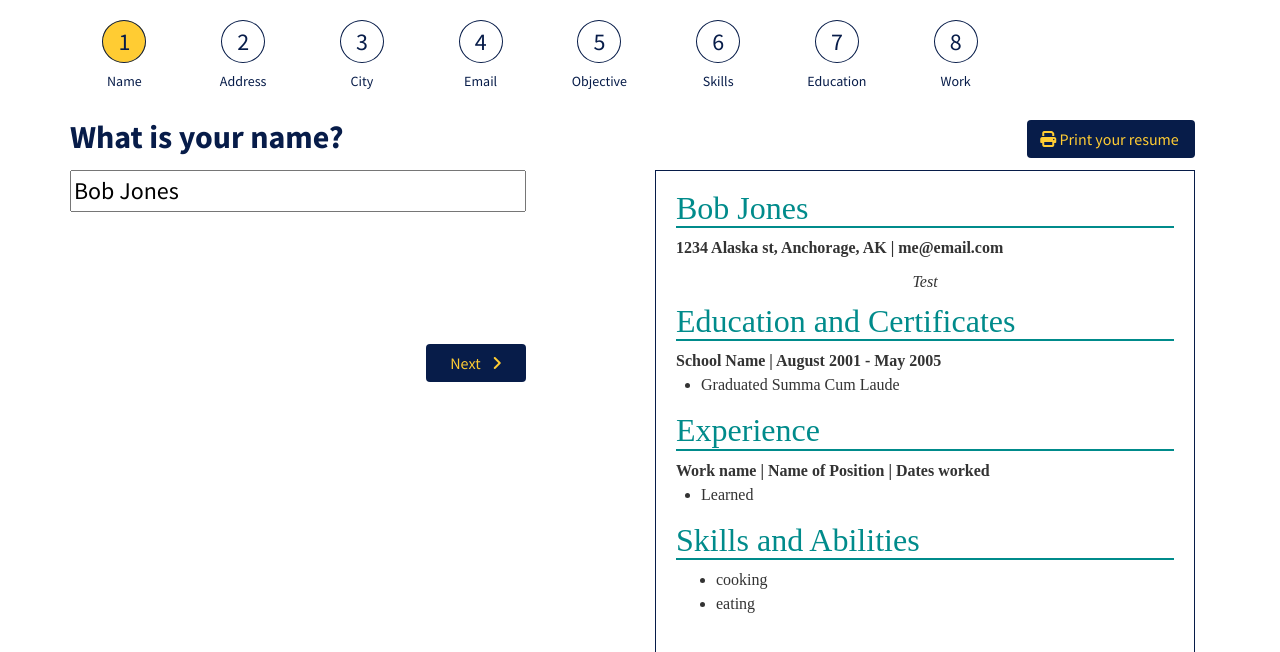
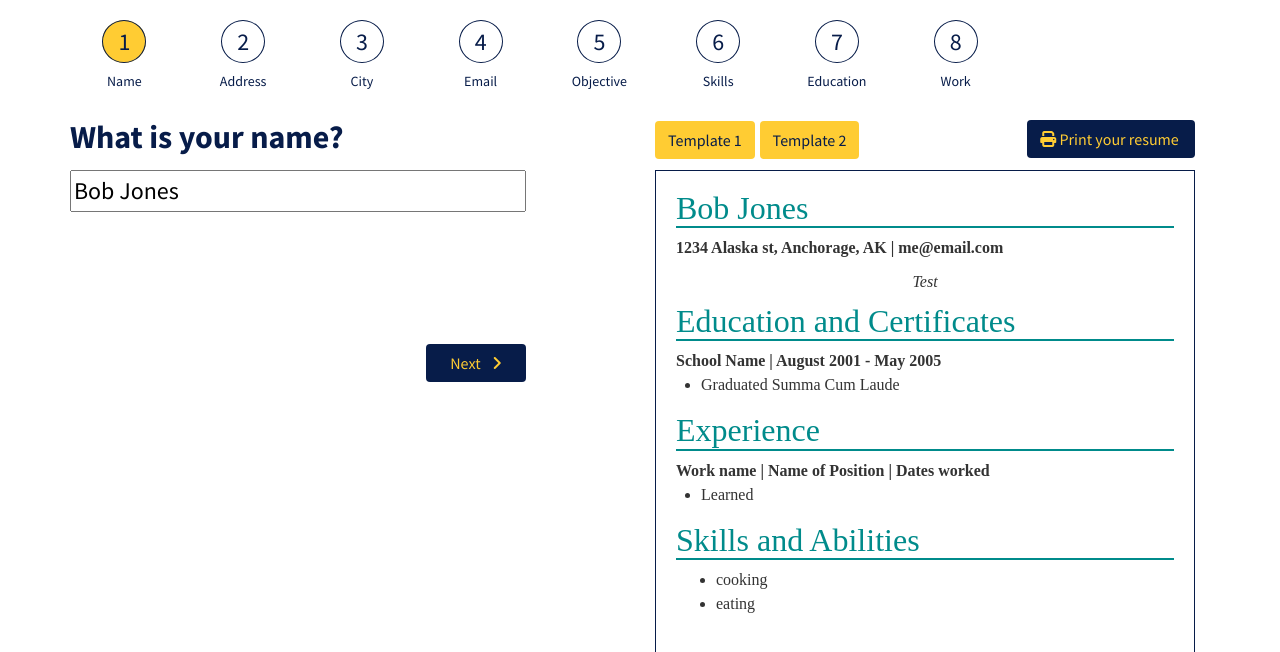
Before and after one commit to adrind/resume_generator, a Django app: page / in a window 1280 px wide. Shown: the part 100-752 px from the top of the page. Run offline with Django 3.2, Linux system fonts and the light colour scheme; some libraries are stand-ins or nearby versions; some web fonts are replaced.

Commit message:
create logic to toggle resumes

```diff
--- a/resume/static/js/vues.js
+++ b/resume/static/js/vues.js
@@ -307,7 +307,8 @@ var app = new Vue({
         activeIndex: 0,
         newListItem: '',
         newRichListItem: {},
-        isAddingNewItem: false
+        isAddingNewItem: false,
+        templateSelected: 1
     },
     methods: {
         nextButtonClicked: function (event) {
--- a/resume/templates/resume/resume.html
+++ b/resume/templates/resume/resume.html
@@ -39,10 +39,13 @@
             </div>
             <div class="col preview">
                 <div class="print-btn">
+                    <button class="btn btn-base-alt" v-on:click="templateSelected = 1">Template 1</button>
+                    <button class="btn btn-base-alt" v-on:click="templateSelected = 2">Template 2</button>
                     <button class="btn btn-base float-right" v-on:click="printResume"><i class="fa fa-print" aria-hidden="true"></i> Print your resume </button>
                 </div>
                 <div class="preview-page" id="resume-2">
-                    <template1 :resume="resume"></template1>
+                    <template1 :resume="resume" v-if="templateSelected === 1"></template1>
+                    <template2 :resume="resume" v-if="templateSelected === 2"></template2>
                 </div>
             </div>
         </div>
```
